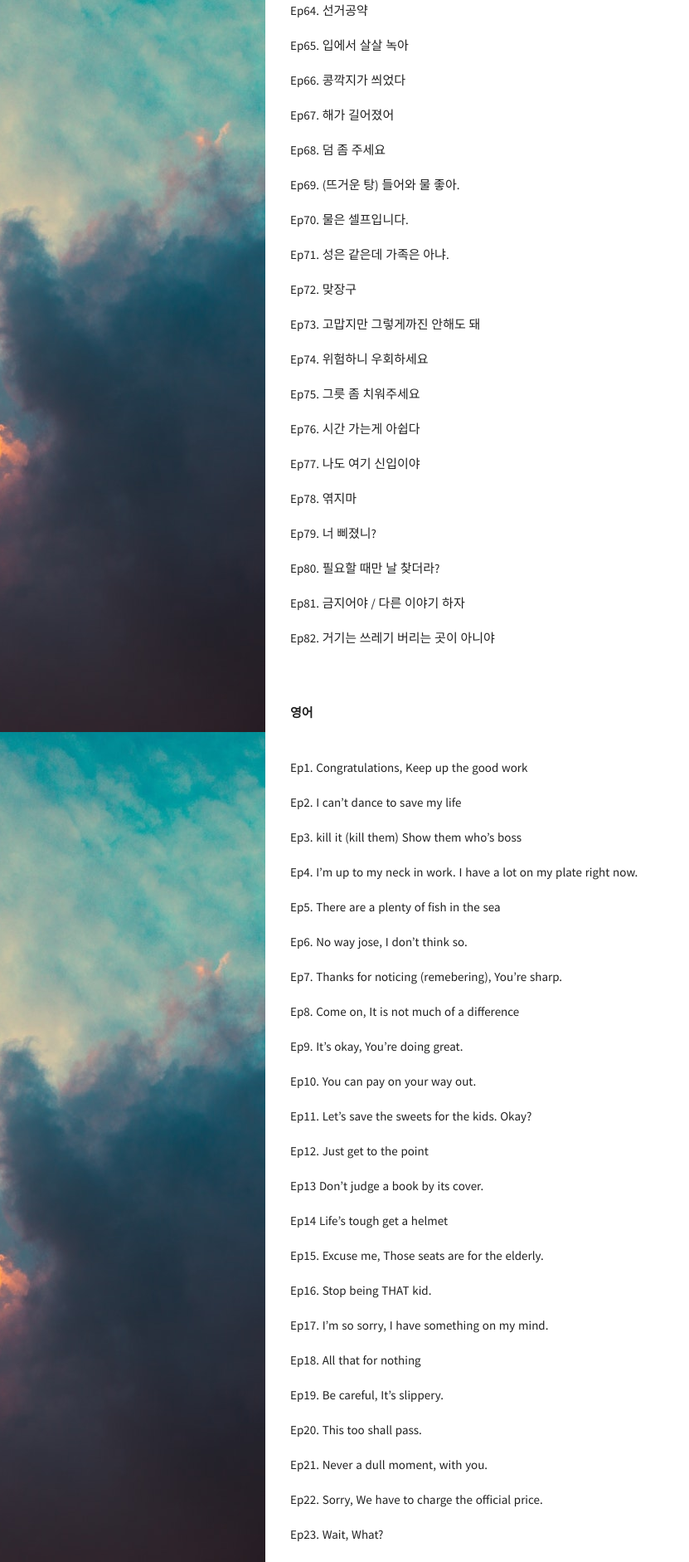
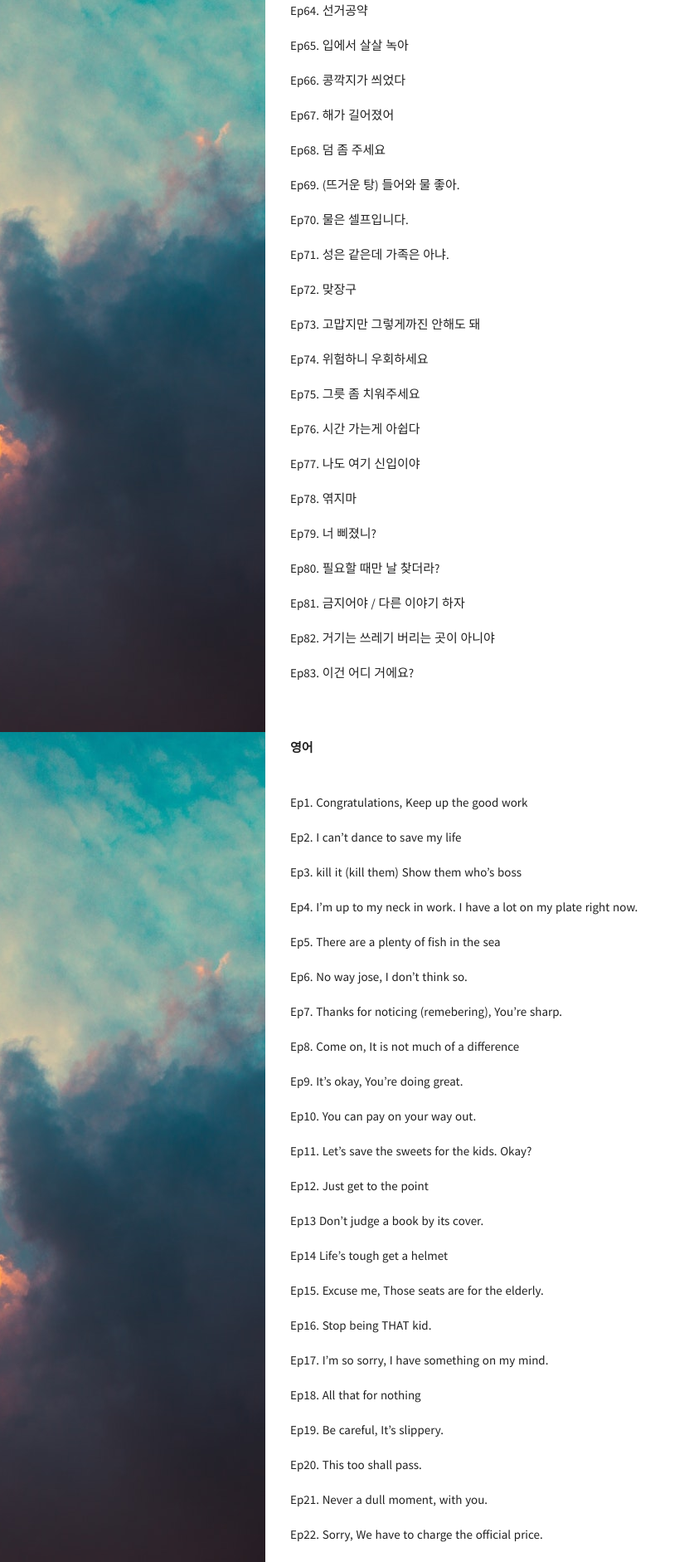
Before and after one commit to minoblog/minoblog.github.io, a Jekyll site: the page built from _posts/2018-10-02-Podcast-English-Total.md, in a window 1280 px wide. Shown: the part 3118-5000 px from the top of the page at 83% size, without its empty margins (0-831 px from the left). Built offline with Jekyll 4.4.1, drawn with Linux system fonts in a browser that asks for light colours.

Commit message:
Update 2018-10-02-Podcast-English-Total.md

```diff
--- a/_posts/2018-10-02-Podcast-English-Total.md
+++ b/_posts/2018-10-02-Podcast-English-Total.md
@@ -178,6 +178,8 @@ Ep81. 금지어야 / 다른 이야기 하자
 
 Ep82. 거기는 쓰레기 버리는 곳이 아니야
 
+Ep83. 이건 어디 거에요?
+
 
 <br>
 <br>
@@ -350,3 +352,5 @@ Ep80. Well, I haven't heard from you in a while.
 Ep81. Let's save this for later.
 
 Ep82. Excuse me, You can't leave your garbage there.
+
+Ep83. Who makes this?
```
